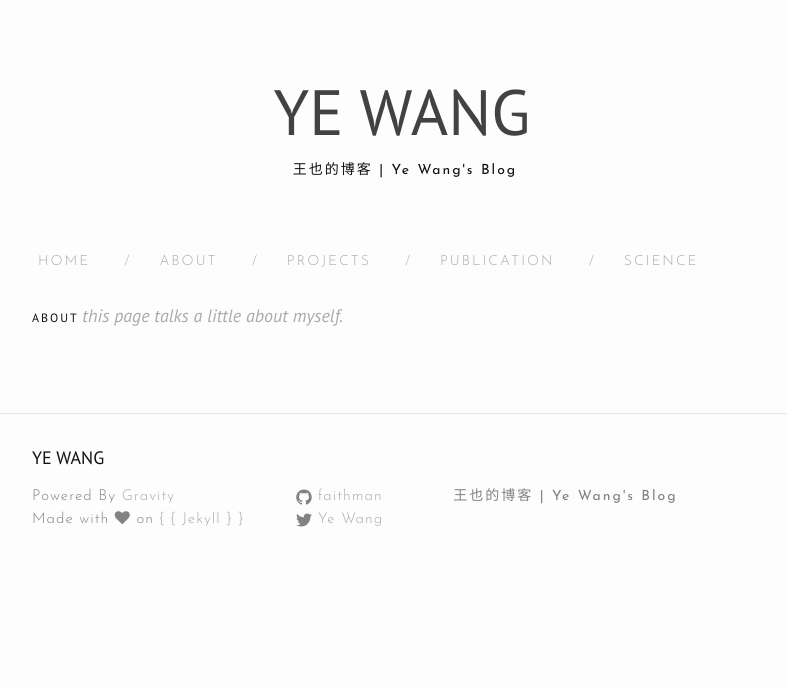
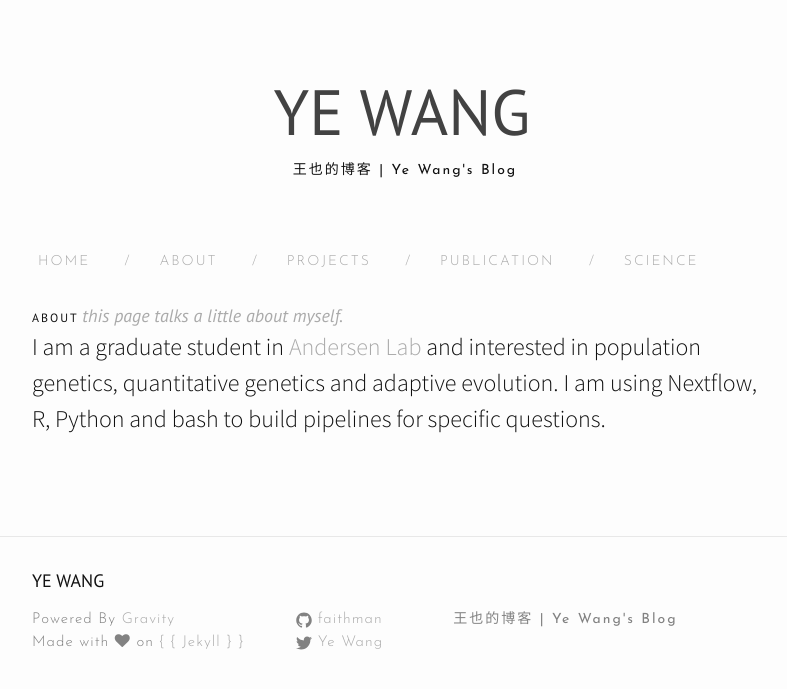
Before and after one commit to faithman/faithman.github.io, a Jekyll site: the page built from about.md, in a window 1280 px wide. Shown: the top 689 px of the page, without its empty margins (238-1025 px from the left). Built offline with Jekyll 4.4.1, drawn with Linux system fonts in a browser that asks for light colours; nearby versions of some CDN libraries.

Commit message:
add info

```diff
--- a/about.md
+++ b/about.md
@@ -4,3 +4,5 @@ title: About
 permalink: /about/
 tagline: "This page talks a little about myself."
 ---
+
+I am a graduate student in [Andersen Lab](http://andersenlab.org) and interested in population genetics, quantitative genetics and adaptive evolution. I am  using Nextflow, R, Python and bash to build pipelines for specific questions.
```
